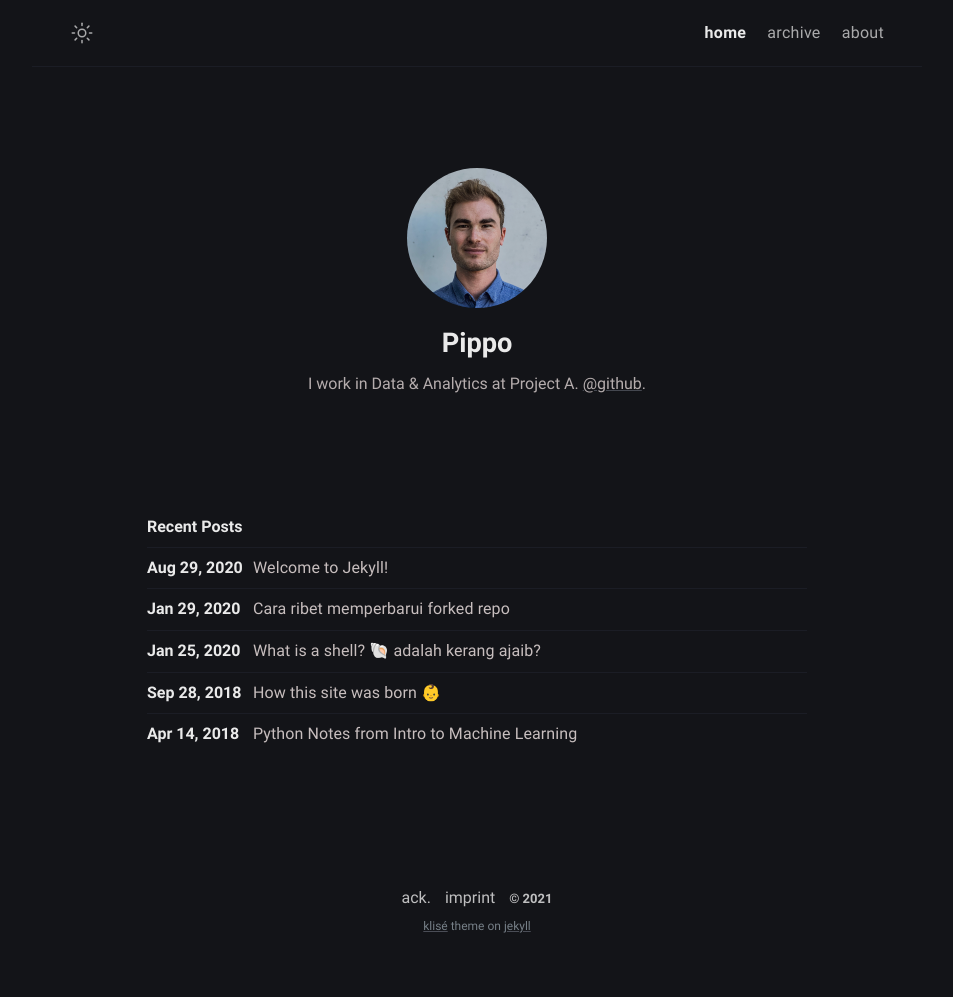
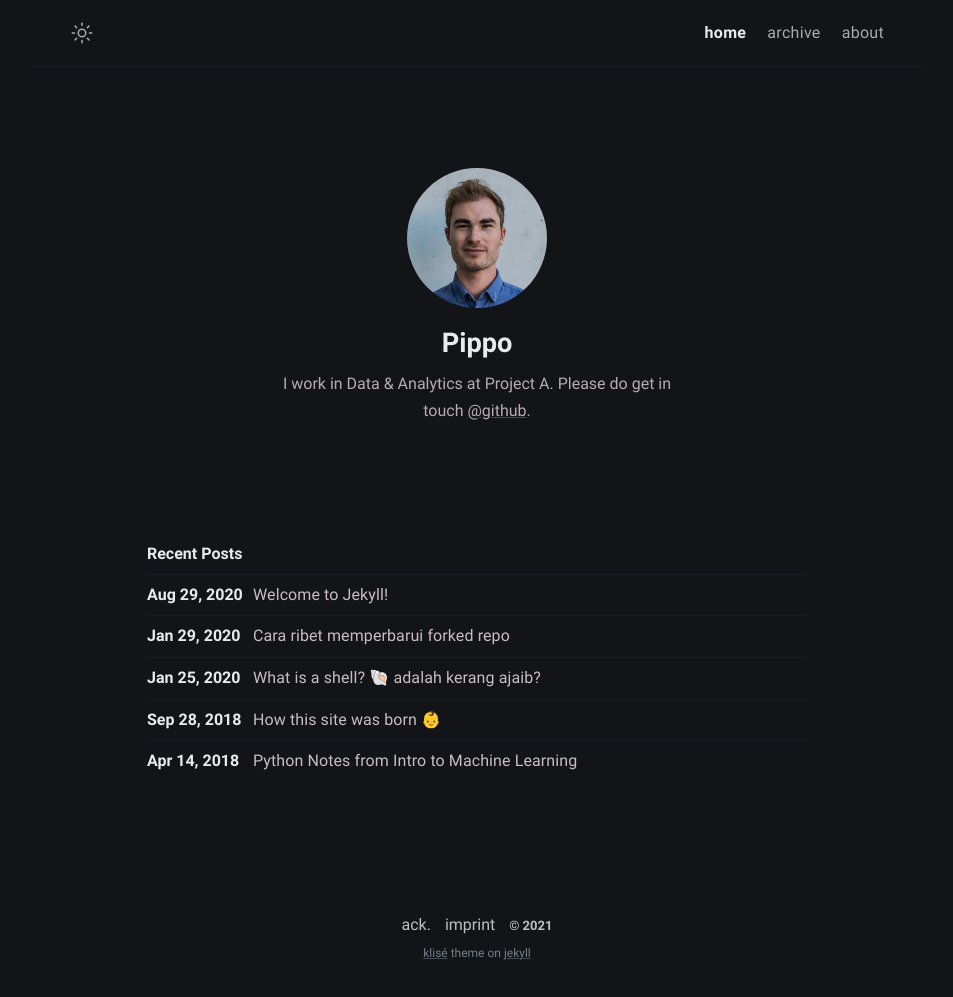
Before and after one commit to pippowie/pippowie.github.io, a Jekyll site: the page built from index.md, in a window 1280 px wide. Shown: the whole page, without its empty margins (163-1116 px from the left). Built offline with Jekyll 4.4.1, drawn with Linux system fonts in a browser that asks for light colours; before the commit the page ends 970 px from its top, so only the background shows below that.

Commit message:
_config.yml: updated bio in author

```diff
--- a/_config.yml
+++ b/_config.yml
@@ -11,7 +11,7 @@ mode: dark
 author:
   name: Pippo
   bio: >-
-    I work in Data & Analytics at Project A. <a
+    I work in Data & Analytics at Project A. Please do get in touch <a
     href="https://github.com/pippowie" target="_blank"
     rel="noopener">@github</a>.
   username: pippowie
```
